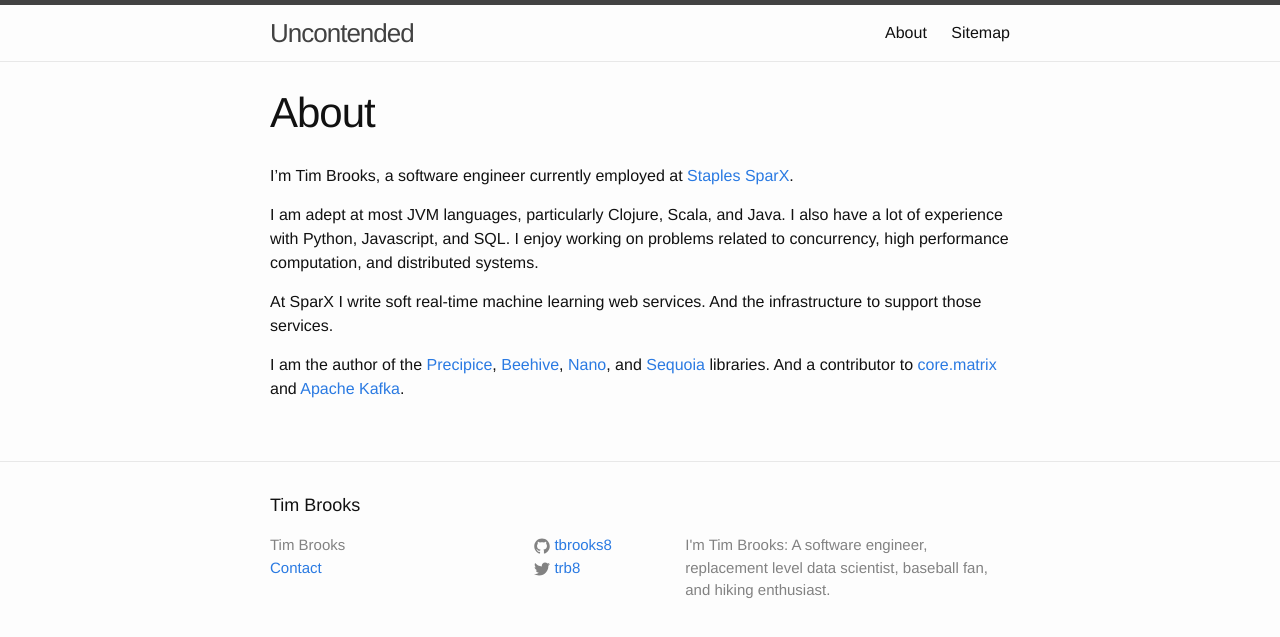
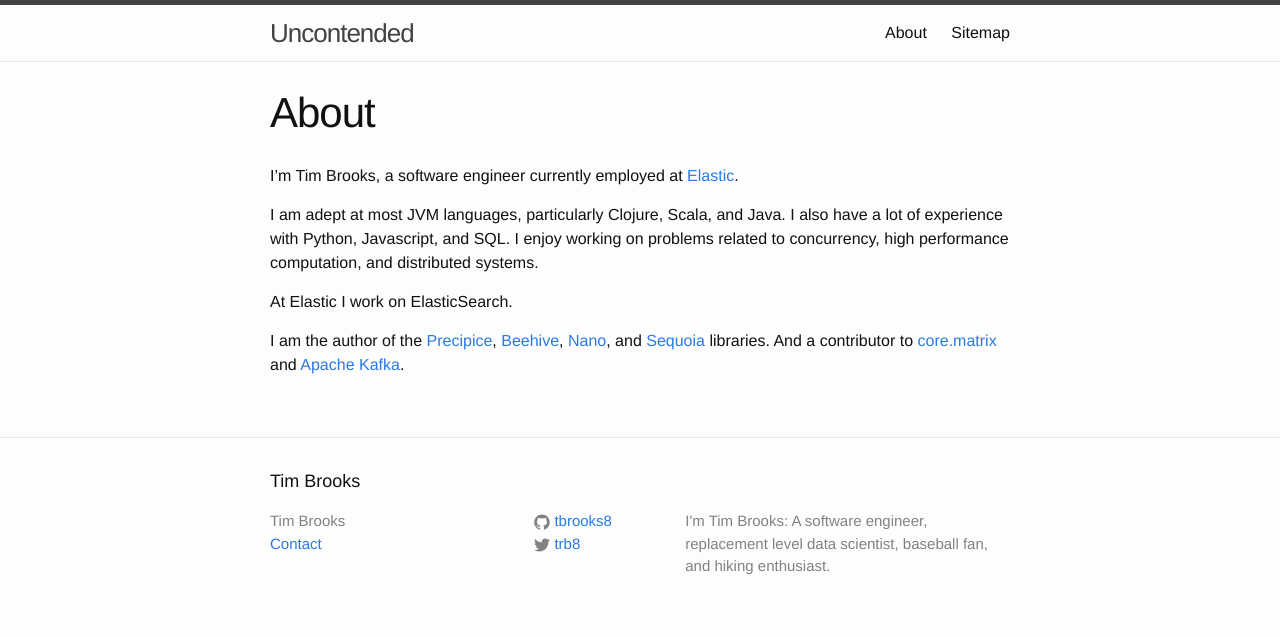
Before and after one commit to Tim-Brooks/tbrooks8.github.io, a Jekyll site: the page built from about.md, in a window 1280 px wide. Shown: the top 637 px of the page. Built offline with Jekyll 4.4.1, drawn with Linux system fonts in a browser that asks for light colours.

Commit message:
Update current position

```diff
--- a/about.md
+++ b/about.md
@@ -4,10 +4,10 @@ title: About
 permalink: /about/
 ---
 
-I'm Tim Brooks, a software engineer currently employed at [Staples SparX](http://www.staples-sparx.com/).
+I'm Tim Brooks, a software engineer currently employed at [Elastic](http://www.elastic.co/).
 
 I am adept at most JVM languages, particularly Clojure, Scala, and Java. I also have a lot of experience with Python, Javascript, and SQL. I enjoy working on problems related to concurrency, high performance computation, and distributed systems.
 
-At SparX I write soft real-time machine learning web services. And the infrastructure to support those services.
+At Elastic I work on ElasticSearch.
 
 I am the author of the [Precipice](https://github.com/tbrooks8/Precipice), [Beehive](https://github.com/tbrooks8/Beehive), [Nano](https://github.com/staples-sparx/Nano), and [Sequoia](https://github.com/staples-sparx/Sequoia) libraries. And a contributor to [core.matrix](https://github.com/mikera/core.matrix) and [Apache Kafka](http://kafka.apache.org/).
```
